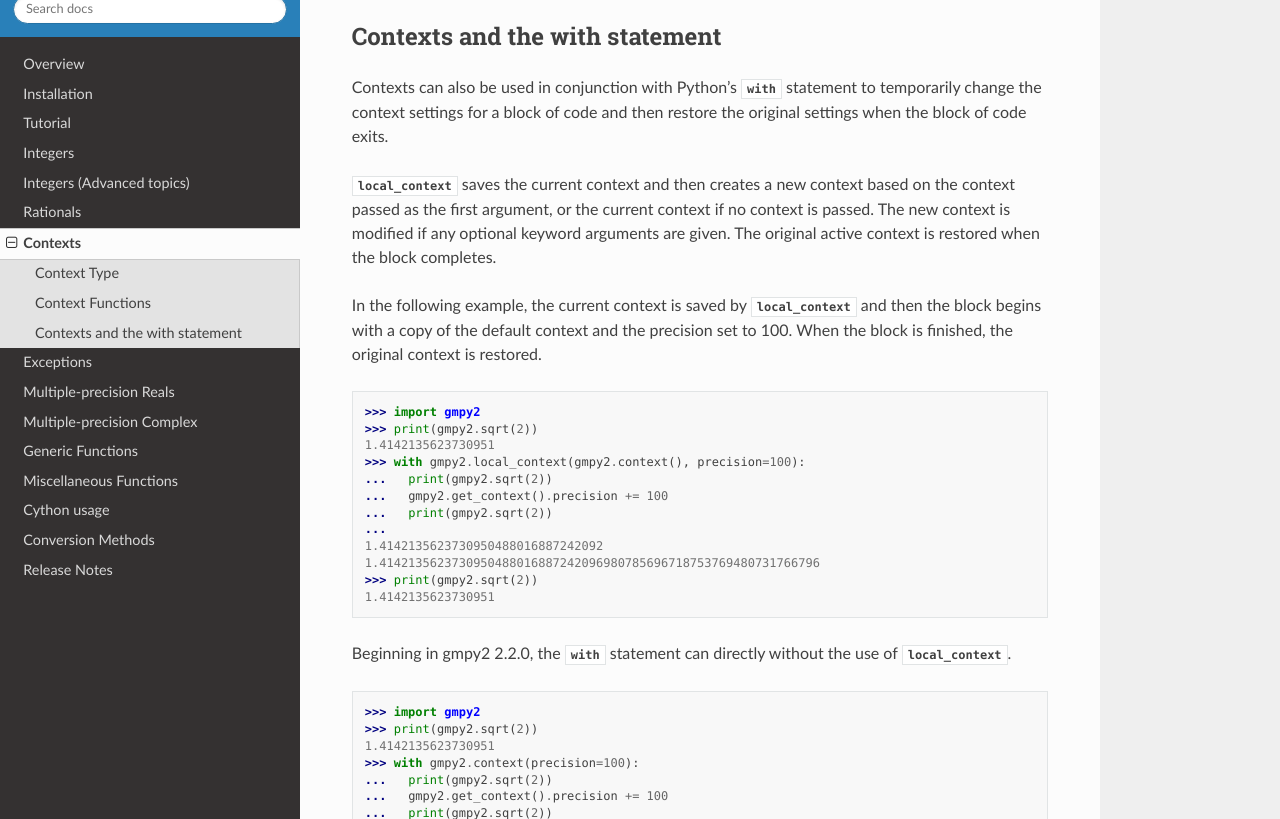
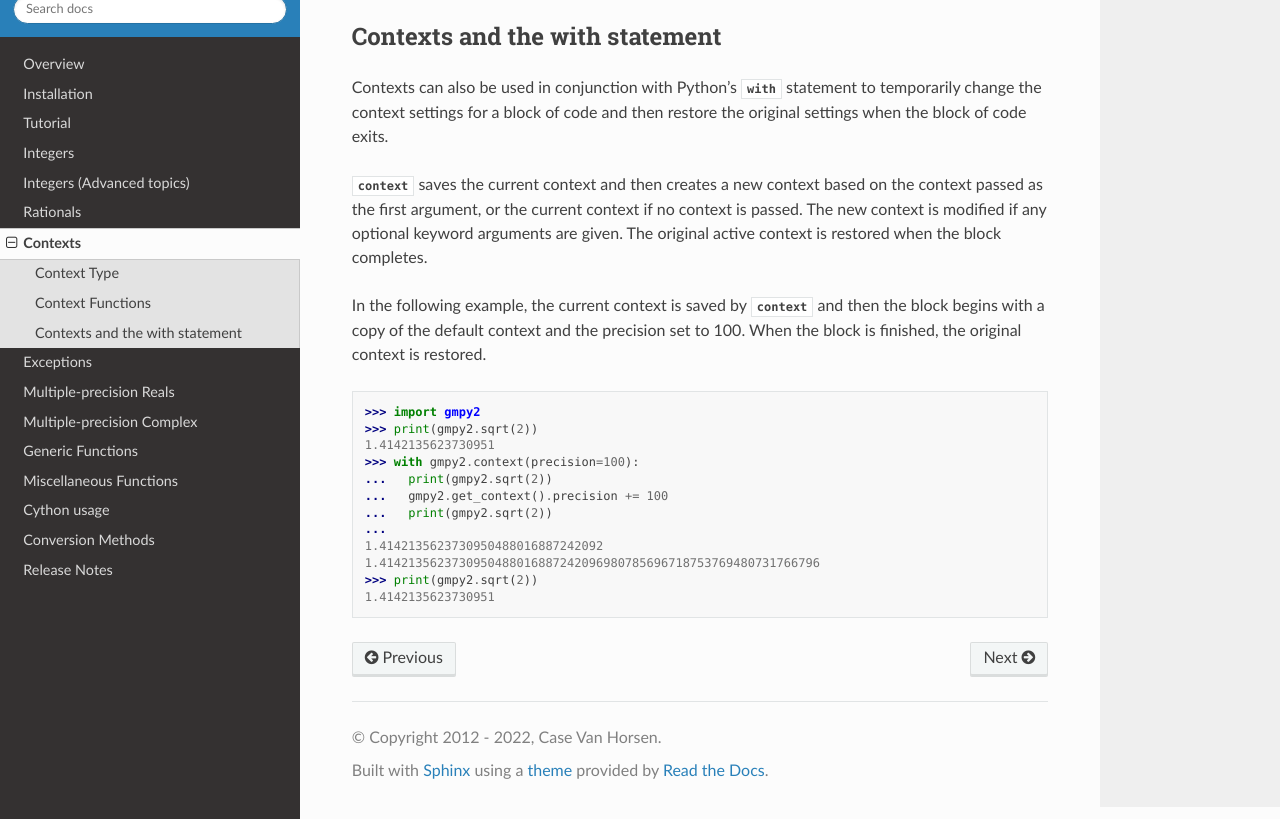
Before and after one commit to aleaxit/gmpy, a Sphinx documentation site: the page built from docs/contexts.rst, in a window 1280 px wide and 900 px high, scrolled down 963 px, cut to the strip 81-900 px from the top of the window. Built offline with Sphinx 7.4.7 and the Read the Docs theme 2.0.0, drawn with Linux system fonts in a browser that asks for light colours; formulas are drawn with MathJax 3; the version number is read from the project's files by our own code.

Commit message:
Change local_context() -> context() in tests and docs

```diff
--- a/docs/contexts.rst
+++ b/docs/contexts.rst
@@ -33,33 +33,14 @@ Contexts can also be used in conjunction with Python's :keyword:`with`
 statement to temporarily change the context settings for a block of code and
 then restore the original settings when the block of code exits.
 
-`local_context` saves the current context and then creates a new context
-based on the context passed as the first argument, or the current context
-if no context is passed. The new context is modified if any optional keyword
-arguments are given. The original active context is restored when the block
-completes.
+`context` saves the current context and then creates a new context based on the
+context passed as the first argument, or the current context if no context is
+passed.  The new context is modified if any optional keyword arguments are
+given.  The original active context is restored when the block completes.
 
-In the following example, the current context is saved by `local_context`
-and then the block begins with a copy of the default context and the precision
-set to 100. When the block is finished, the original context is restored.
-
-.. doctest::
-
-    >>> import gmpy2
-    >>> print(gmpy2.sqrt(2))
-    1.4142135623730951
-    >>> with gmpy2.local_context(gmpy2.context(), precision=100):
-    ...   print(gmpy2.sqrt(2))
-    ...   gmpy2.get_context().precision += 100
-    ...   print(gmpy2.sqrt(2))
-    ...
-    1.4142135623730950488016887242092
-    1.4142135623730950488016887242096980785696718753769480731766796
-    >>> print(gmpy2.sqrt(2))
-    1.4142135623730951
-
-Beginning in gmpy2 2.2.0, the :keyword:`with` statement can directly without
-the use of `local_context`.
+In the following example, the current context is saved by `context` and then
+the block begins with a copy of the default context and the precision set to
+100.  When the block is finished, the original context is restored.
 
 .. doctest::
 
```
Also changed, not shown: gmpy2/__init__.py (+1 -10 lines), 4 other files.
